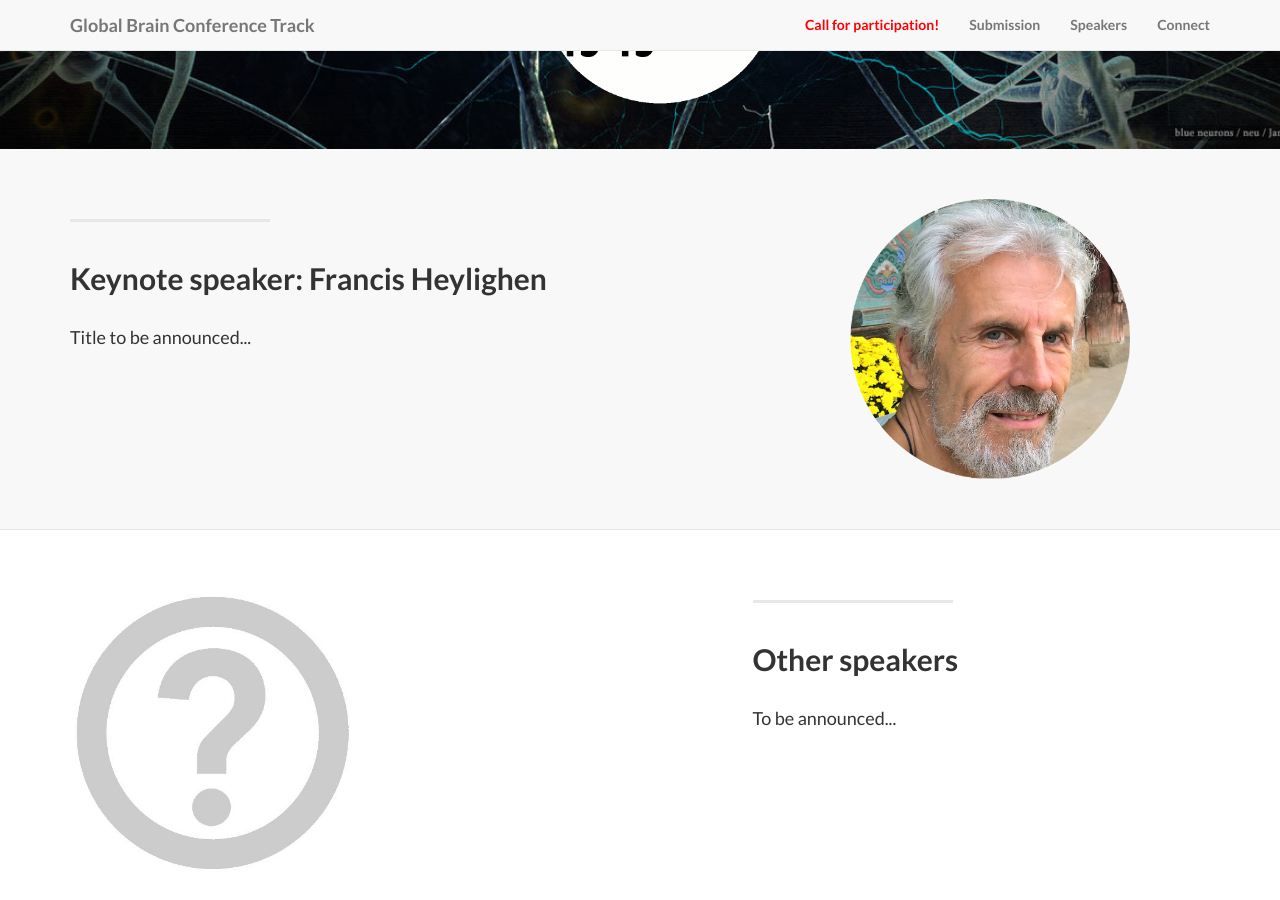
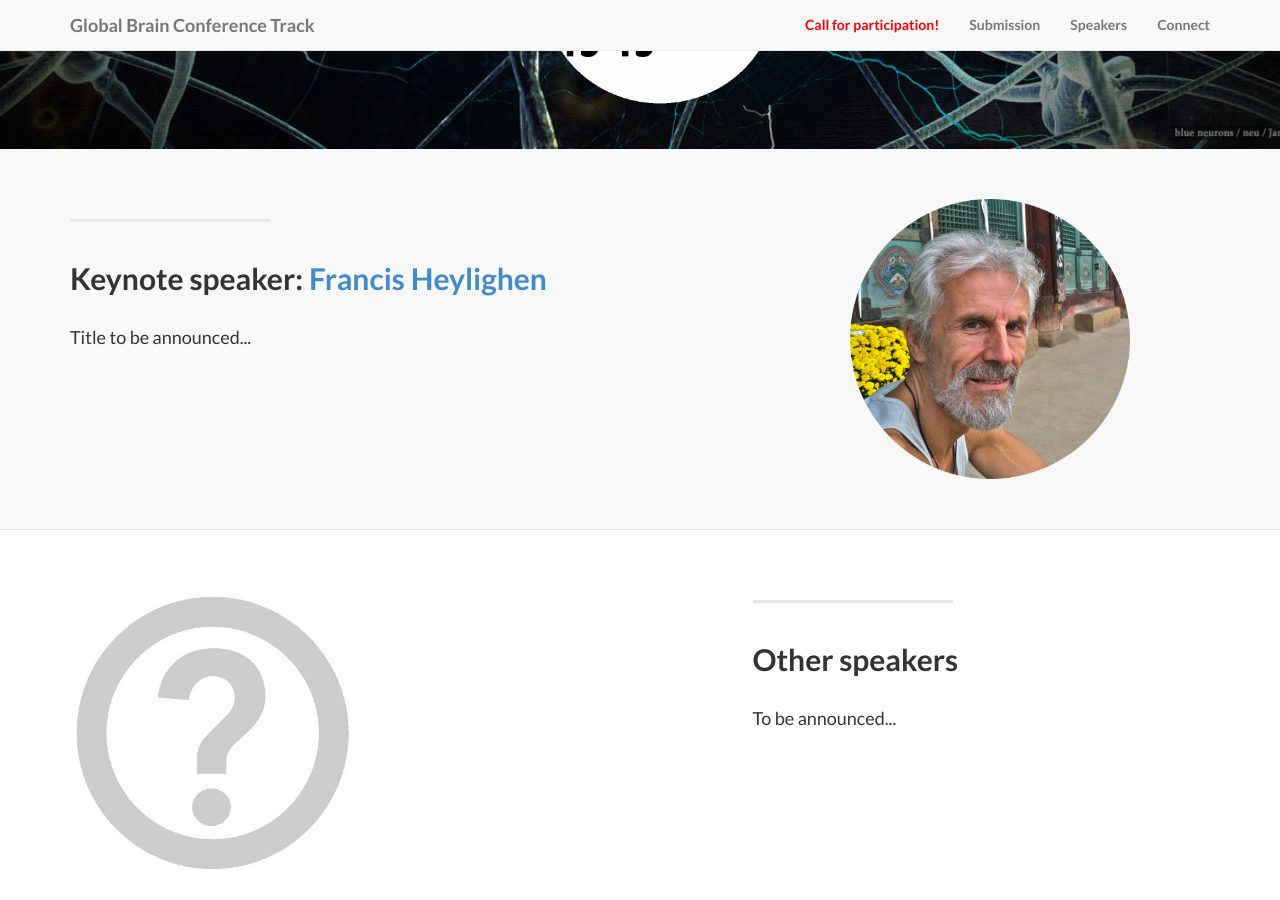
Before and after one commit to globalbraininstitute/vienna2015, a Jekyll site: the page built from index.html, in a window 1280 px wide and 900 px high, scrolled down 639 px. Built offline with Jekyll 4.4.1, drawn with Linux system fonts in a browser that asks for light colours.

Commit message:
new francis photo, link to personal site

```diff
--- a/_includes/contact.html
+++ b/_includes/contact.html
@@ -7,7 +7,7 @@
                 <ul class="list-inline banner-social-buttons">
                     {% for social in site.social %}
                     <li>
-                        <a href="{{ social.url }}" class="btn btn-default btn-bg"><i class="fa fa-{{ social.title }} fa-fw"></i> <span class="network-name">{{ social.title }}</span></a>
+                        <a href="{{ social.url }}" target='blank' class="btn btn-default btn-bg"><i class="fa fa-{{ social.title }} fa-fw"></i> <span class="network-name">{{ social.title }}</span></a>
                     </li>
                     {% endfor %}
                 </ul>
--- a/_posts/2014-11-14-francis_heylighen.markdown
+++ b/_posts/2014-11-14-francis_heylighen.markdown
@@ -1,8 +1,8 @@
 ---
-title: Keynote speaker&#58; Francis Heylighen
+title: Keynote speaker&#58; <a href='http://pespmc1.vub.ac.be/heyl.html' target='blank'>Francis Heylighen</a>
 layout: default
 date: 2014-11-17
-img: ../people/francis_20141118.png
+img: ../people/francis.png
 link: speakers/francis
 category: Speakers
 description: |
```
Also changed, not shown: img/people/francis.gif (deleted), img/people/francis.png (added), img/people/francis_20141118.png (deleted).
